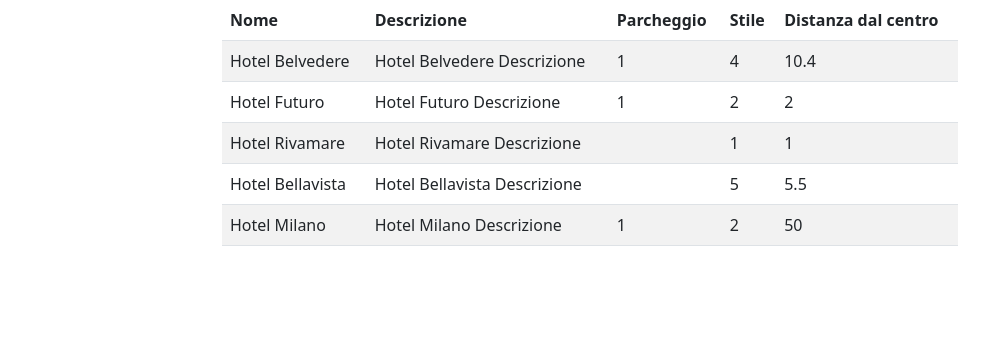
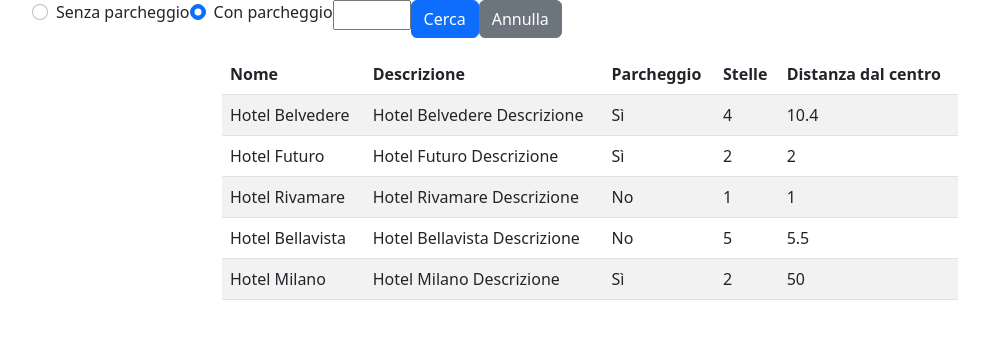
Before and after one commit to gab1144/php-hotel, a PHP site: page / in a window 1280 px wide. Shown: the top 339 px of the page, without its empty margins (50-1039 px from the left). Run offline with PHP 8.4, Linux system fonts and the light colour scheme; data that the repository does not hold is empty.

Commit message:
[add] filtro parcheggio

```diff
--- a/index.php
+++ b/index.php
@@ -40,6 +40,7 @@
 
     ];
 
+    $data = $_GET;
 ?>
 
 <!DOCTYPE html>
@@ -56,6 +57,38 @@
 <body>
 
 <div class="container">
+
+  <div class="row">
+    <div class="col">
+      <form action="./index.php" method="GET" class="d-flex">
+
+      <div class="form-check">
+          <input class="form-check-input" type="radio" name="parking" id="no-parking" value="0">
+          <label class="form-check-label" for="no-parking">
+            Senza parcheggio
+          </label>
+        </div>
+
+        <div class="form-check">
+          <input class="form-check-input" type="radio" name="parking" id="with-parking" value="1" checked>
+          <label class="form-check-label" for="with-parking">
+            Con parcheggio
+          </label>
+        </div>
+
+        <div class="mb-3">
+          <input name="stars" type="number" min="0" max="5">
+        </div>
+
+        <div class="mb-3 d-flex">
+          <button class="btn btn-primary" type="submit">Cerca</button>
+          <button class="btn btn-secondary" type="reset">Annulla</button>
+        </div>
+
+      </form>
+    </div>
+  </div>
+
   <div class="row">
     <div class="col-8 offset-2">
       <table class="table table-striped">
@@ -64,7 +97,7 @@
             <th scope="col">Nome</th>
             <th scope="col">Descrizione</th>
             <th scope="col">Parcheggio</th>
-            <th scope="col">Stile</th>
+            <th scope="col">Stelle</th>
             <th scope="col">Distanza dal centro</th>
           </tr>
         </thead>
@@ -72,11 +105,22 @@
         <tbody>
           <?php
             foreach($hotels as $key => $value){
-              echo "<tr>";
-              foreach($value as $hotel => $value_hotel){
-                echo "<td>$value_hotel</td>";
+              if(($data['parking'] == $value['parking']) || empty($data)){
+
+                echo "<tr>";
+                foreach($value as $key_hotel => $value_hotel){
+                  if($key_hotel == 'parking'){
+                    if($value_hotel == "true"){
+                      echo "<td>Sì</td>";
+                    } else {
+                      echo "<td>No</td>";
+                    }
+                  } else {
+                    echo "<td>$value_hotel</td>";
+                  }
+                }
+                echo "</tr>";
               }
-              echo "</tr>";
             }
           ?>
         </tbody>
```
